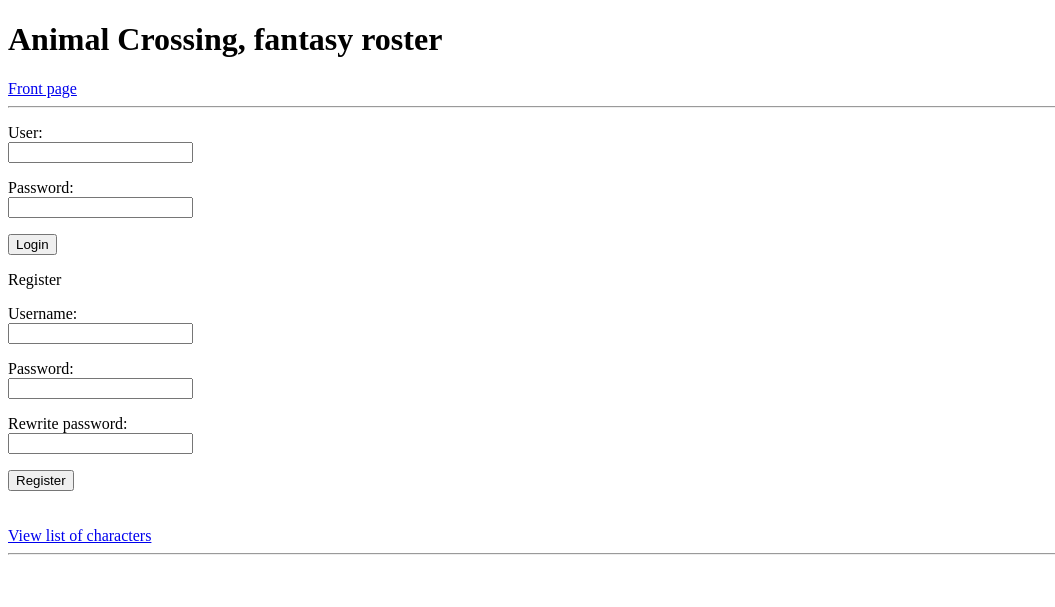
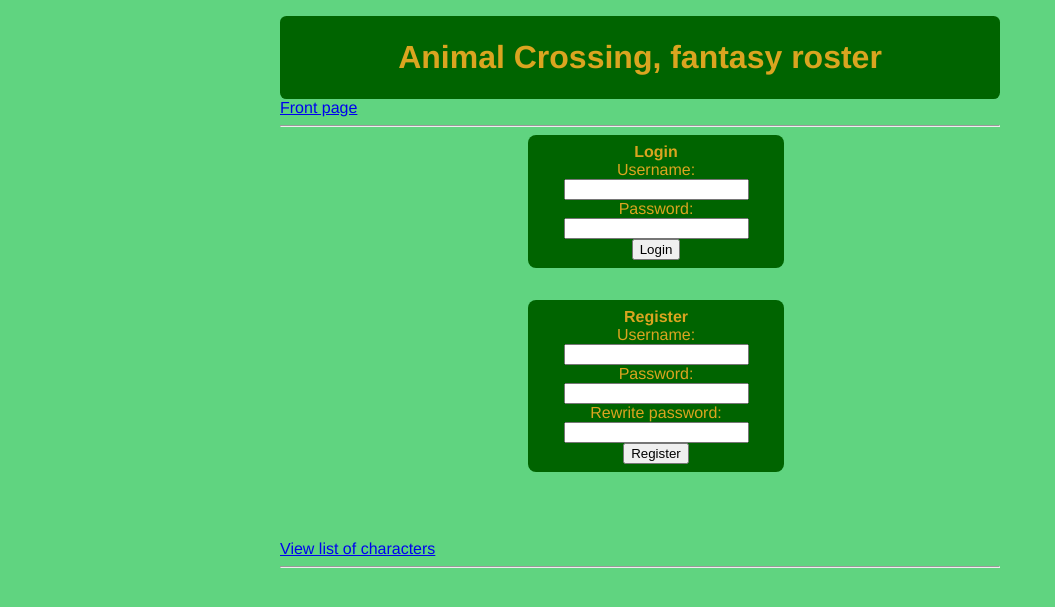
Before and after one commit to StarSovu/AnimalCrossing, a Flask app: page / in a window 1280 px wide. Shown: the top 607 px of the page, without its empty margins (0-1055 px from the left). Run offline with Flask 2, Linux system fonts and the light colour scheme; parts of the project's set-up code (start-up, migrations or seed data) failed here and were passed over.

Commit message:
style defined

```diff
--- a/data_handling.py
+++ b/data_handling.py
@@ -218,31 +218,37 @@ def islandaddcharacter(id):
 def addcharactertoisland():
     islandid = request.form["id"]
     character = request.form["character"]
-    sql = "SELECT id FROM characters WHERE charactername=:character"
-    result = db.session.execute(sql, {"character":character})
-    characterid = result.fetchone()[0]
-    sql = "SELECT characterid FROM characteronisland WHERE characterid=:characterid AND islandid=:islandid"
-    result = db.session.execute(sql, {"characterid":characterid, "islandid":islandid})
-    check = result.fetchone()
-    if check == None:
-        sql = "SELECT outfitid FROM characters WHERE id=:characterid"
-        result = db.session.execute(sql, {"characterid":characterid})
-        outfitid = result.fetchone()[0]
-        sql = "INSERT INTO characteronisland (islandid, characterid, outfitid, visible) VALUES (:islandid, :characterid, :outfitid, 1)"
-        db.session.execute(sql, {"islandid":islandid, "characterid":characterid, "outfitid":outfitid})
-        db.session.commit()
-        return redirect("/createisland")
+    sql = "SELECT COUNT(*) FROM characteronisland WHERE islandid=:islandid AND visible=1"
+    result = db.session.execute(sql, {"islandid":islandid})
+    count = result.fetchone()[0]
+    if count == 10:
+        return "There are already 10 characters on this island. Remove one character to add more."
     else:
-        sql = "SELECT visible FROM characteronisland WHERE characterid=:characterid AND islandid=:islandid"
+        sql = "SELECT id FROM characters WHERE charactername=:character"
+        result = db.session.execute(sql, {"character":character})
+        characterid = result.fetchone()[0]
+        sql = "SELECT characterid FROM characteronisland WHERE characterid=:characterid AND islandid=:islandid"
         result = db.session.execute(sql, {"characterid":characterid, "islandid":islandid})
-        visible = result.fetchone()[0]
-        if visible == 0:
-            sql = "UPDATE characteronisland SET visible=1 WHERE characterid=:characterid AND islandid=:islandid"
-            db.session.execute(sql, {"characterid":characterid, "islandid":islandid})
+        check = result.fetchone()
+        if check == None:
+            sql = "SELECT outfitid FROM characters WHERE id=:characterid"
+            result = db.session.execute(sql, {"characterid":characterid})
+            outfitid = result.fetchone()[0]
+            sql = "INSERT INTO characteronisland (islandid, characterid, outfitid, visible) VALUES (:islandid, :characterid, :outfitid, 1)"
+            db.session.execute(sql, {"islandid":islandid, "characterid":characterid, "outfitid":outfitid})
             db.session.commit()
             return redirect("/createisland")
         else:
-            return "This character is already on this island."
+            sql = "SELECT visible FROM characteronisland WHERE characterid=:characterid AND islandid=:islandid"
+            result = db.session.execute(sql, {"characterid":characterid, "islandid":islandid})
+            visible = result.fetchone()[0]
+            if visible == 0:
+                sql = "UPDATE characteronisland SET visible=1 WHERE characterid=:characterid AND islandid=:islandid"
+                db.session.execute(sql, {"characterid":characterid, "islandid":islandid})
+                db.session.commit()
+                return redirect("/createisland")
+            else:
+                return "This character is already on this island."
 
 @app.route("/island/<int:id>/changecharacteroutfit")
 def islandchangecharacteroutfit(id):
--- /dev/null
+++ b/static/main.css
@@ -0,0 +1,84 @@
+body {
+    margin: auto;
+    max-width: 45em;
+    font-family: 'Helvetica', 'Arial', sans-serif;
+    color: #B08009;
+    background: #60D480;
+}
+
+nav li {
+    display: inline-block;
+    padding: .7em 1em .5em;
+    background: white;
+    border-radius: .5em;
+    margin: .2em;
+}
+
+.header {
+    background: darkgreen;
+    font-weight: bold;
+    color: goldenrod;
+    padding: .1em .5em;
+    font-size: 1em;
+    border-radius: .4em;
+    margin-top: 1em;
+}
+
+.login {
+
+    padding: .5em;
+    background: darkgreen;
+    color: goldenrod;
+    border-radius: .5em;
+    max-width: 15em;
+    display  : grid;
+    grid-template-columns: 15em;
+    grid-row-gap: .3em;
+    margin-bottom: 2em;
+    margin-left: 2em;
+
+}
+
+.login label, input{
+    margin: auto 0;
+}
+
+.login #button {
+    grid-column-start: 2;
+    padding:5px;
+    border: none;
+    text-align: center;
+    width: 5em;
+    margin: auto 0 auto 5.5em;
+    background: tan;
+}
+
+.login #button:hover{
+    background: rgb(138, 119, 94);
+    color: blue;
+}
+
+nav ul {
+    padding: 0;
+    margin: .5em;
+    text-align: center;
+}
+
+h2 {
+    margin-top: 0;
+}
+
+.content {
+   background: white;
+   padding: 1.5em 2em;
+   border-radius: .5em
+}
+
+nav li a {
+    text-decoration: none;
+    color: #000;
+}
+
+nav li:hover {
+    background-color: rgb(226, 226, 226);
+}
--- a/templates/addcharactertoisland.html
+++ b/templates/addcharactertoisland.html
@@ -1,5 +1,5 @@
 {% extends "layout.html" %}
-{% block title %}Etusivu{% endblock %}
+{% block title %}{{ islandname }} - Add character{% endblock %}
 {% block content %}
 
 Select a character you want to use on your island {{ islandname }}!
--- a/templates/admin.html
+++ b/templates/admin.html
@@ -1,5 +1,4 @@
-<p>Welcome to admin page {{ session.username }}!</p>
-<br>
+Welcome to admin page {{ session.username }}!
 
 <p>Edit characters:</p>
 {% for charactername in characters %}
--- a/templates/index.html
+++ b/templates/index.html
@@ -1,5 +1,5 @@
 {% extends "layout.html" %}
-{% block title %}Etusivu{% endblock %}
+{% block title %}Front page{% endblock %}
 {% block content %}
 
 {% if session.username %}
@@ -16,23 +16,29 @@
 <p> {{  session.infotext  }}</p>
 {% else %}
 {% endif %}
-<form action="/login" method="POST">
-<p>User:<br>
-<input type="text" name="username"></p>
-<p>Password:<br>
-<input type="password" name="password"></p>
+<center><div class="login"><form action="/login" method="POST">
+<b>Login</b><br>
+Username:<br>
+<input type="text" name="username"><br>
+Password:<br>
+<input type="password" name="password"><br>
 <input type="submit" value="Login">
-</form>
-<form action="/register" method="POST">
-<p> Register <br>
-<p> Username: <br> <input type="text" name="username"></p>
-<p>Password: <br> <input type="password" name="password"></p>
-<p>Rewrite password: <br> <input type="password" name="rewritepassword"></p>
+</form></div>
+<div class="login"><form action="/register" method="POST">
+<b>Register</b><br>
+Username:<br>
+<input type="text" name="username"><br>
+Password:<br>
+<input type="password" name="password"><br>
+Rewrite password:<br>
+<input type="password" name="rewritepassword"><br>
 <input type="submit" value="Register">
-</form>
+</form></div>
+</center>
 {% endif %}
 
 <br><br>
+
 <a href="/characterlist">View list of characters</a>
 
 {% endblock %}
--- a/templates/layout.html
+++ b/templates/layout.html
@@ -1,6 +1,13 @@
 <!doctype html>
-<title>Animal Crossing, fantasy roster - {% block title %}{% endblock %}</title>
-<h1>Animal Crossing, fantasy roster</h1>
+<link rel="stylesheet" href="/static/main.css">
+<link rel="icon" type="image/png" href="/static/favicon.ico">
+<meta name='viewport' content='width=device-width, initial-scale=1'>
+<body>
+<title>{% block title %}{% endblock %} - Animal Crossing fantasy roster</title>
+ <div class="header">
+<center><h1>Animal Crossing, fantasy roster</h1>
+</div>
+
 <a href="/">Front page</a>
 <hr>
 {% block content %}{% endblock %}
--- a/templates/removecharacterfromisland.html
+++ b/templates/removecharacterfromisland.html
@@ -1,5 +1,5 @@
 {% extends "layout.html" %}
-{% block title %}Etusivu{% endblock %}
+{% block title %}{{ islandname }} - Remove character{% endblock %}
 {% block content %}
 
 <p>Remove a character from {{ islandname }}.</p>
```
Also changed, not shown: templates/changecharacteroutfitonisland.html (+4 -4 lines), templates/character.html (+8 -8 lines), templates/characterlist.html (+5 -5 lines), templates/createisland.html (+4 -20 lines), templates/island.html (+4 -4 lines), templates/user.html (+4 -5 lines), static/favicon.ico (added), static/island.jpeg (deleted).
